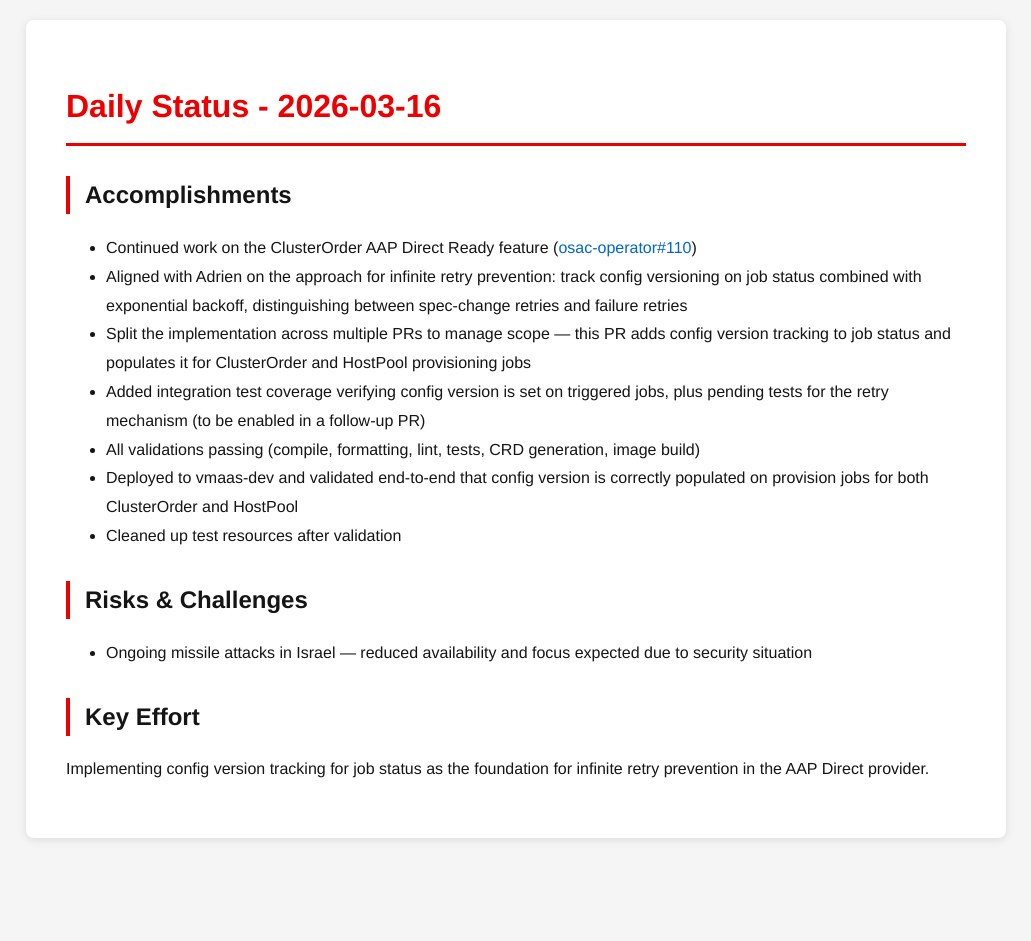
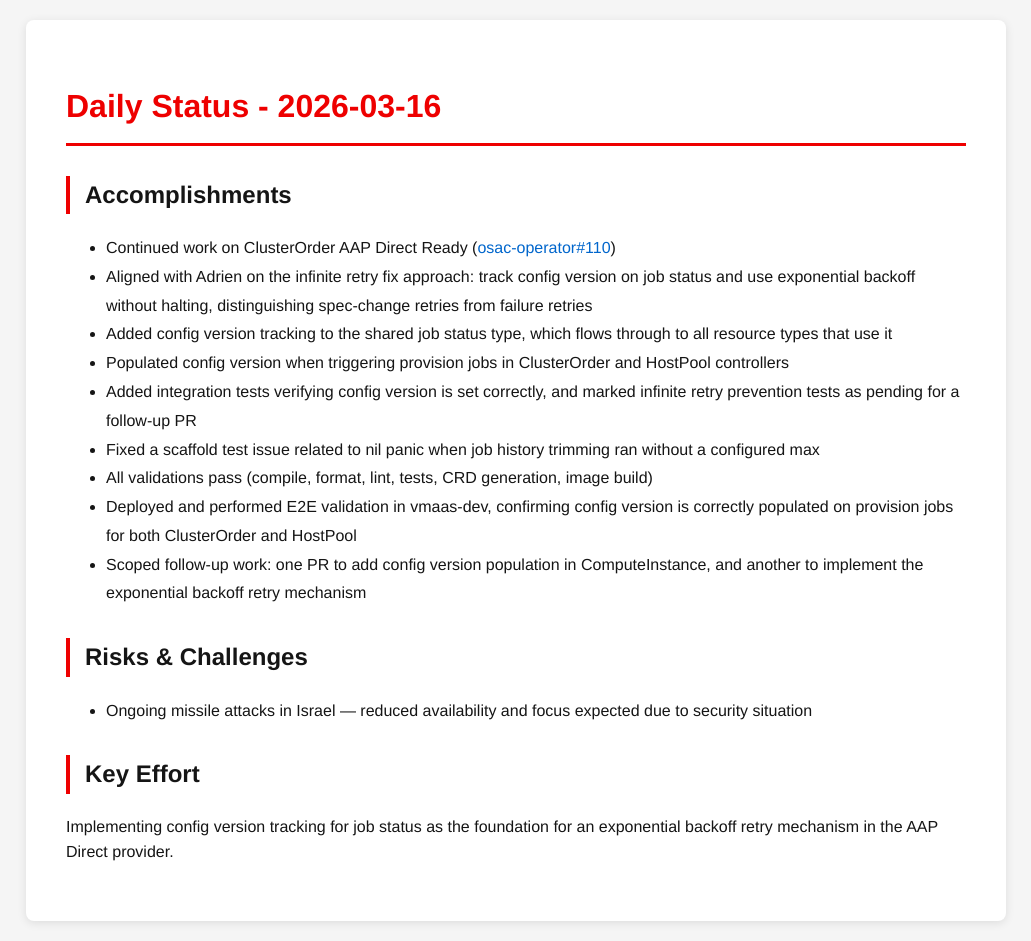
Before and after one commit to tzvatot/daily-status, a Jekyll site: the page built from 2026-03-16.md, in a window 1280 px wide. Shown: the whole page, without its empty margins (124-1155 px from the left). Built offline with Jekyll 4.4.1, drawn with Linux system fonts in a browser that asks for light colours; before the commit the page ends 900 px from its top, so only the background shows below that.

Commit message:
Daily status update - 2026-03-16

```diff
--- a/2026-03-16.md
+++ b/2026-03-16.md
@@ -7,16 +7,18 @@ date: 2026-03-16
 # Daily Status - 2026-03-16
 
 ## Accomplishments
-- Continued work on the ClusterOrder AAP Direct Ready feature ([osac-operator#110](https://github.com/osac-project/osac-operator/pull/110))
-- Aligned with Adrien on the approach for infinite retry prevention: track config versioning on job status combined with exponential backoff, distinguishing between spec-change retries and failure retries
-- Split the implementation across multiple PRs to manage scope — this PR adds config version tracking to job status and populates it for ClusterOrder and HostPool provisioning jobs
-- Added integration test coverage verifying config version is set on triggered jobs, plus pending tests for the retry mechanism (to be enabled in a follow-up PR)
-- All validations passing (compile, formatting, lint, tests, CRD generation, image build)
-- Deployed to vmaas-dev and validated end-to-end that config version is correctly populated on provision jobs for both ClusterOrder and HostPool
-- Cleaned up test resources after validation
+- Continued work on ClusterOrder AAP Direct Ready ([osac-operator#110](https://github.com/osac-project/osac-operator/pull/110))
+- Aligned with Adrien on the infinite retry fix approach: track config version on job status and use exponential backoff without halting, distinguishing spec-change retries from failure retries
+- Added config version tracking to the shared job status type, which flows through to all resource types that use it
+- Populated config version when triggering provision jobs in ClusterOrder and HostPool controllers
+- Added integration tests verifying config version is set correctly, and marked infinite retry prevention tests as pending for a follow-up PR
+- Fixed a scaffold test issue related to nil panic when job history trimming ran without a configured max
+- All validations pass (compile, format, lint, tests, CRD generation, image build)
+- Deployed and performed E2E validation in vmaas-dev, confirming config version is correctly populated on provision jobs for both ClusterOrder and HostPool
+- Scoped follow-up work: one PR to add config version population in ComputeInstance, and another to implement the exponential backoff retry mechanism
 
 ## Risks & Challenges
 - Ongoing missile attacks in Israel — reduced availability and focus expected due to security situation
 
 ## Key Effort
-Implementing config version tracking for job status as the foundation for infinite retry prevention in the AAP Direct provider.
+Implementing config version tracking for job status as the foundation for an exponential backoff retry mechanism in the AAP Direct provider.
```
